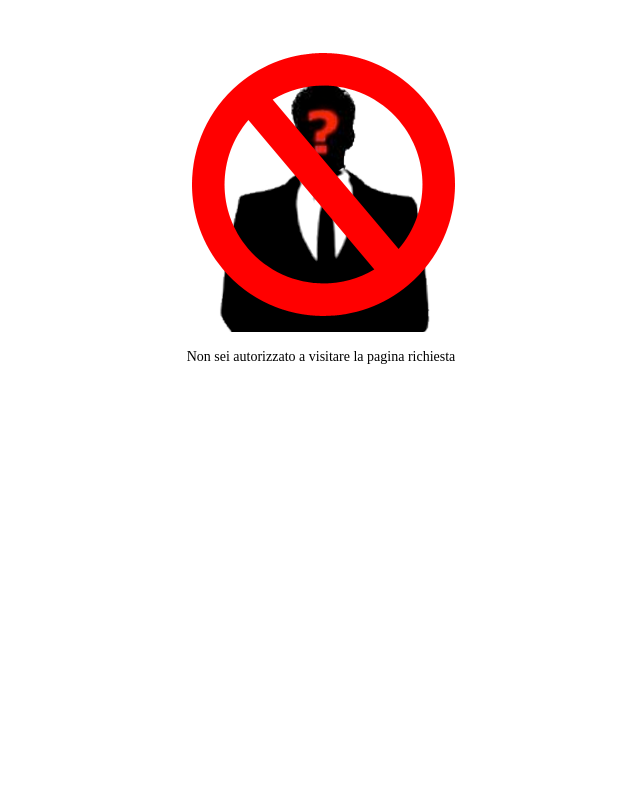
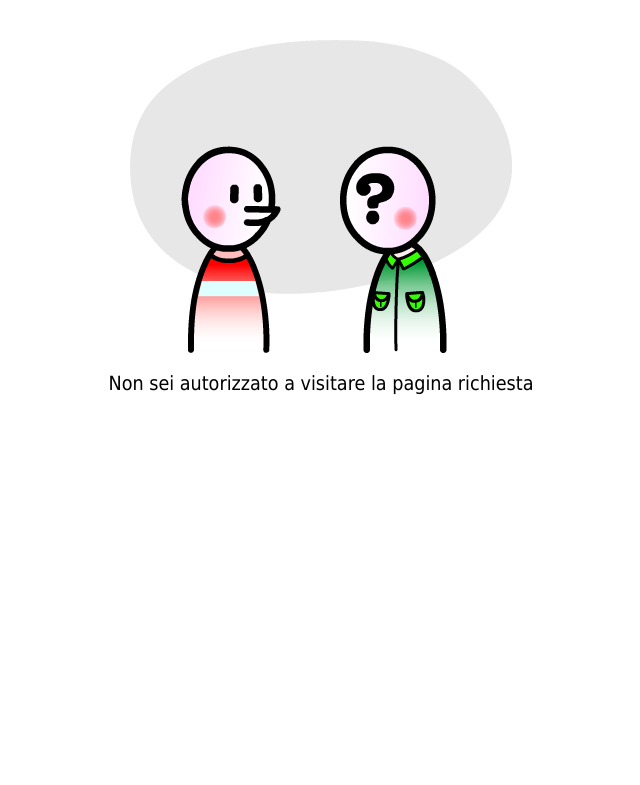
Before and after one commit to otto-torino/jeff, a PHP site: the page made by noaccess.php in a window 1280 px wide. Shown: the top 785 px of the page, without its empty margins (319-959 px from the left). Run offline with PHP 8.4, Linux system fonts and the light colour scheme; some libraries are stand-ins or nearby versions.

Commit message:
Before merging

```diff
--- a/core/adminTable.class.php
+++ b/core/adminTable.class.php
@@ -666,7 +666,7 @@ class adminTable {
 			}
 			elseif($this->_sfields[$fname]['type']=='multicheck') {
 				$sf = $this->_sfields[$fname];
-				$options = $this->_registry->db->autoSelect(array($sf['key']." AS value", $sf['field']), $sf['table'], $sf['where'], $sf['order']);
+				$options = $this->_registry->db->autoSelect(array($sf['key']." AS value", $sf['field']." AS label"), $sf['table'], $sf['where'], $sf['order']);
 				return $myform->cmulticheckbox($fname."_".$id_f."[]", $myform->retvar($fname."_".$id_f, explode(",", $value)), $options, htmlVar($fname), array("required"=>$required));
 			}
 			elseif($this->_sfields[$fname]['type']=='file' || $this->_sfields[$fname]['type']=='image') {
--- a/css/main.css
+++ b/css/main.css
@@ -1,5 +1,5 @@
 body {
-	font: normal normal 14px/1.5em Times New Roman, Times, serif;
+	font: normal normal 14px/1.5em Times Verdana, Tahoma, Arial;
 	margin:0;
 	padding:0;
 }
@@ -101,9 +101,13 @@ section {
 
 .noaccess {
 	margin:auto;
-	width:267px;
-	height:292px;
+	width:382px;
+	height:313px;
 	background:url('../img/noaccess.png') no-repeat center center;
+}
+
+.noaccess + p {
+	font-size: 1.4em;
 }
 
 .help {
```
Also changed, not shown: admin/.htaccess, img/noaccess.png.
